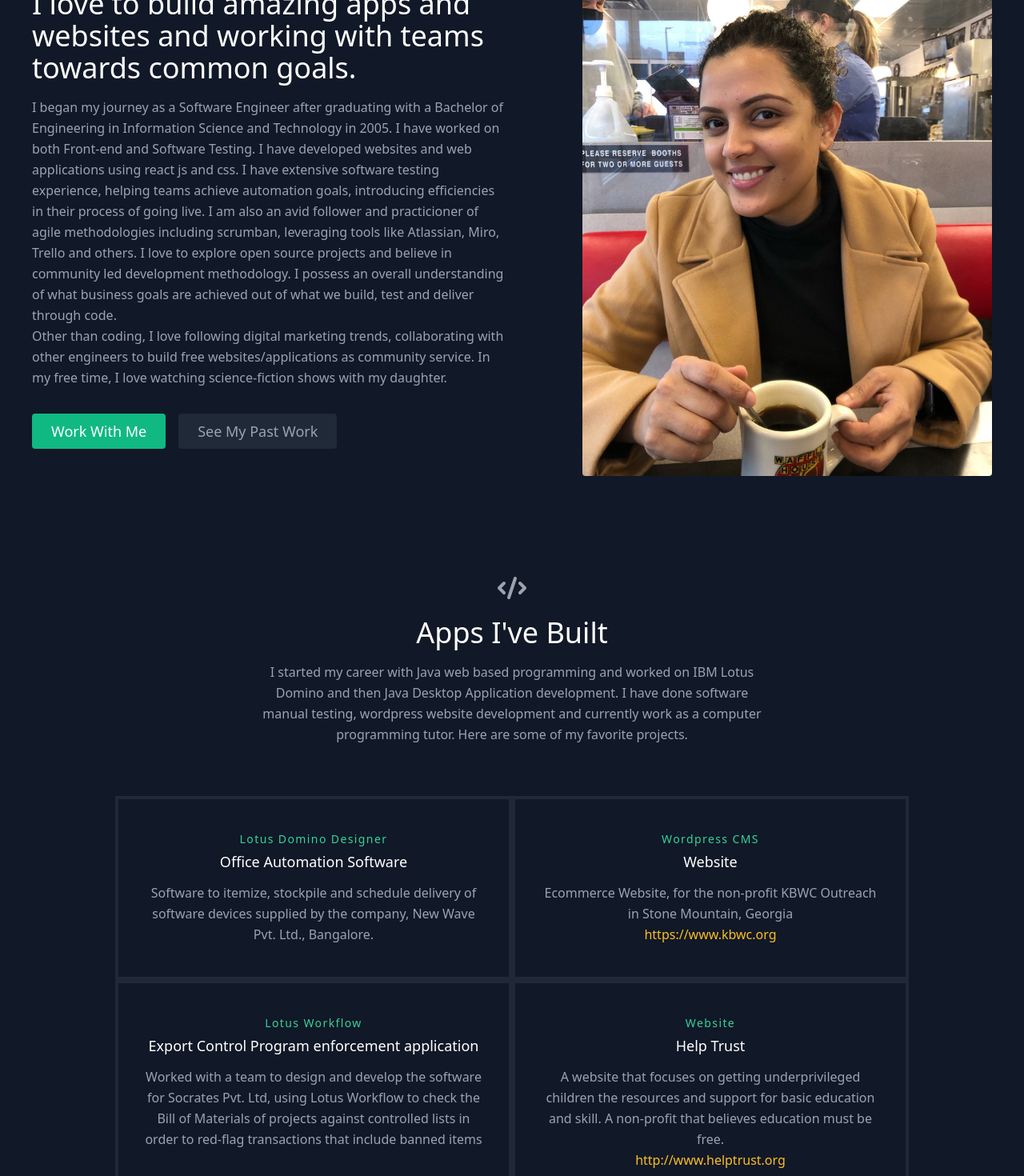
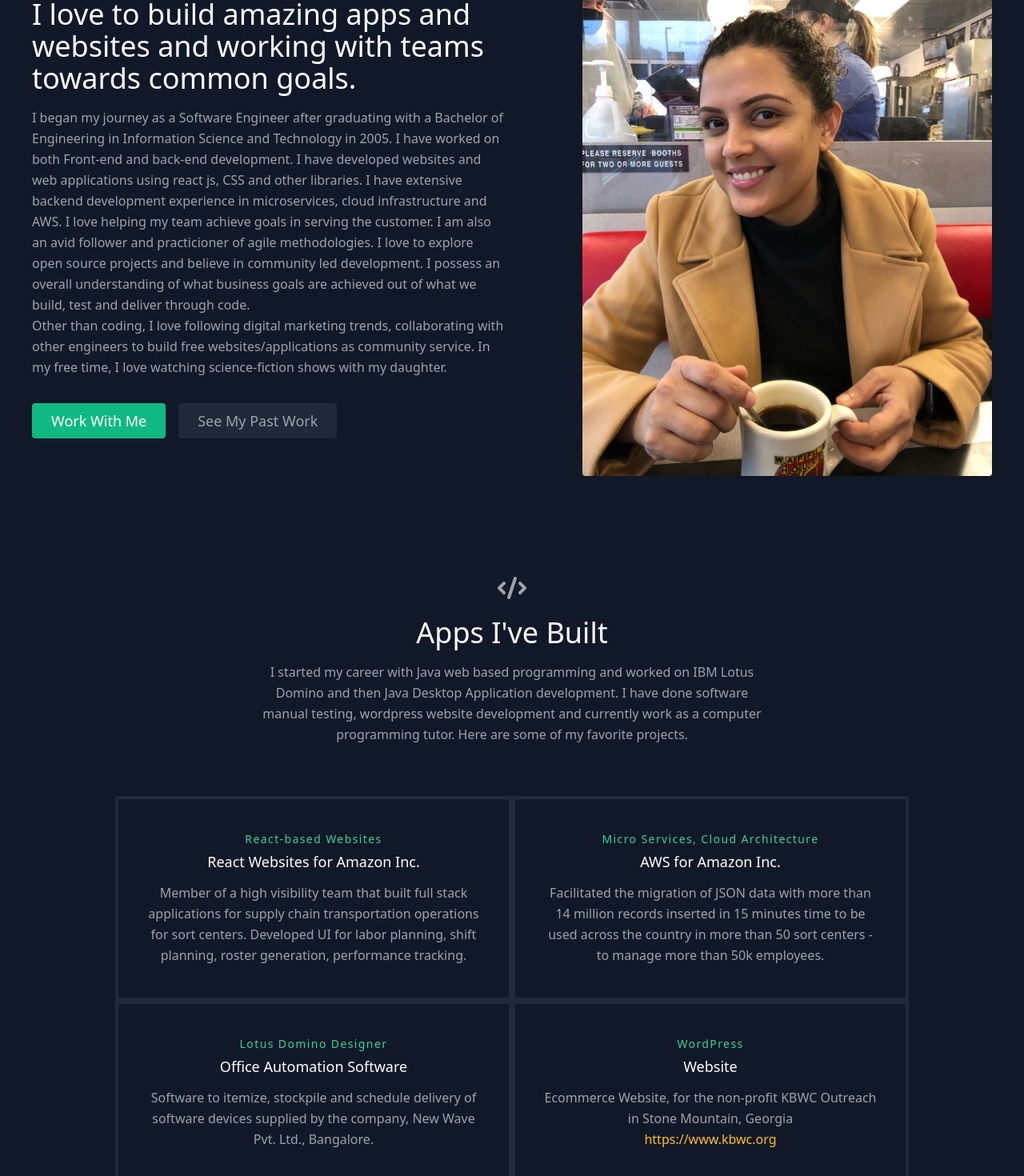
Before and after one commit to sagi0312/anjukaranji, a React (Create React App) app: page / in a window 1280 px wide. Shown: the part 240-1710 px from the top of the page at 80% size. Built offline with nearby package versions, Linux system fonts and the light colour scheme.

Commit message:
Added Amazon experience and backend info

```diff
--- a/public/index.html
+++ b/public/index.html
@@ -11,7 +11,7 @@
     />
     <link rel="apple-touch-icon" href="%PUBLIC_URL%/logo192.png" />
     <link rel="manifest" href="%PUBLIC_URL%/manifest.json" />
-    <title>React App</title>
+    <title>Anju Karanji</title>
   </head>
   <form name="contact" netlify netlify-honeypot="bot-field" hidden>
     <input type="text" name="name" />
--- a/src/components/About.js
+++ b/src/components/About.js
@@ -13,20 +13,19 @@ export default function About() {
             <p className="mb-8 leading-relaxed">
               I began my journey as a Software Engineer after graduating with a
               Bachelor of Engineering in Information Science and Technology in
-              2005. I have worked on both Front-end and Software Testing. I have
-              developed websites and web applications using react js and css. I
-              have extensive software testing experience, helping teams achieve
-              automation goals, introducing efficiencies in their process of
-              going live. I am also an avid follower and practicioner of agile
-              methodologies including scrumban, leveraging tools like Atlassian,
-              Miro, Trello and others. I love to explore open source projects
-              and believe in community led development methodology. I possess an
-              overall understanding of what business goals are achieved out of
-              what we build, test and deliver through code. <br /> Other than
-              coding, I love following digital marketing trends, collaborating
-              with other engineers to build free websites/applications as
-              community service. In my free time, I love watching
-              science-fiction shows with my daughter.
+              2005. I have worked on both Front-end and back-end development. I
+              have developed websites and web applications using react js, CSS
+              and other libraries. I have extensive backend development
+              experience in microservices, cloud infrastructure and AWS. I love
+              helping my team achieve goals in serving the customer. I am also
+              an avid follower and practicioner of agile methodologies. I love
+              to explore open source projects and believe in community led
+              development. I possess an overall understanding of what business
+              goals are achieved out of what we build, test and deliver through
+              code. <br /> Other than coding, I love following digital marketing
+              trends, collaborating with other engineers to build free
+              websites/applications as community service. In my free time, I
+              love watching science-fiction shows with my daughter.
             </p>
             <div className="flex justify-center">
               <a
--- a/src/data.js
+++ b/src/data.js
@@ -1,4 +1,18 @@
 export const projects = [
+  {
+    title: "React Websites for Amazon Inc.",
+    subtitle: "React-based Websites",
+    description:
+      "Member of a high visibility team that built full stack applications for supply chain transportation operations for sort centers. Developed UI for labor planning, shift planning, roster generation, performance tracking.",
+    link: "",
+  },
+  {
+    title: "AWS for Amazon Inc.",
+    subtitle: "Micro Services, Cloud Architecture",
+    description:
+      "Facilitated the migration of JSON data with more than 14 million records inserted in 15 minutes time to be used across the country in more than 50 sort centers - to manage more than 50k employees.",
+    link: "",
+  },
   {
     title: "Office Automation Software",
     subtitle: "Lotus Domino Designer",
@@ -8,7 +22,7 @@ export const projects = [
   },
   {
     title: "Website",
-    subtitle: "Wordpress CMS",
+    subtitle: "WordPress",
     description:
       "Ecommerce Website, for the non-profit KBWC Outreach in Stone Mountain, Georgia",
     link: "https://www.kbwc.org",
@@ -22,7 +36,7 @@ export const projects = [
   },
   {
     title: "Help Trust",
-    subtitle: "Website",
+    subtitle: "WordPress",
     description:
       "A website that focuses on getting underprivileged children the resources and support for basic education and skill. A non-profit that believes education must be free.",
     link: "http://www.helptrust.org",
@@ -30,7 +44,10 @@ export const projects = [
 ];
 export const skills = [
   "JavaScript",
+  "TypeScript",
   "React js",
+  "CSS",
+  "Tailwind CSS",
   "HTML",
   "Java",
   "Struts",
```
